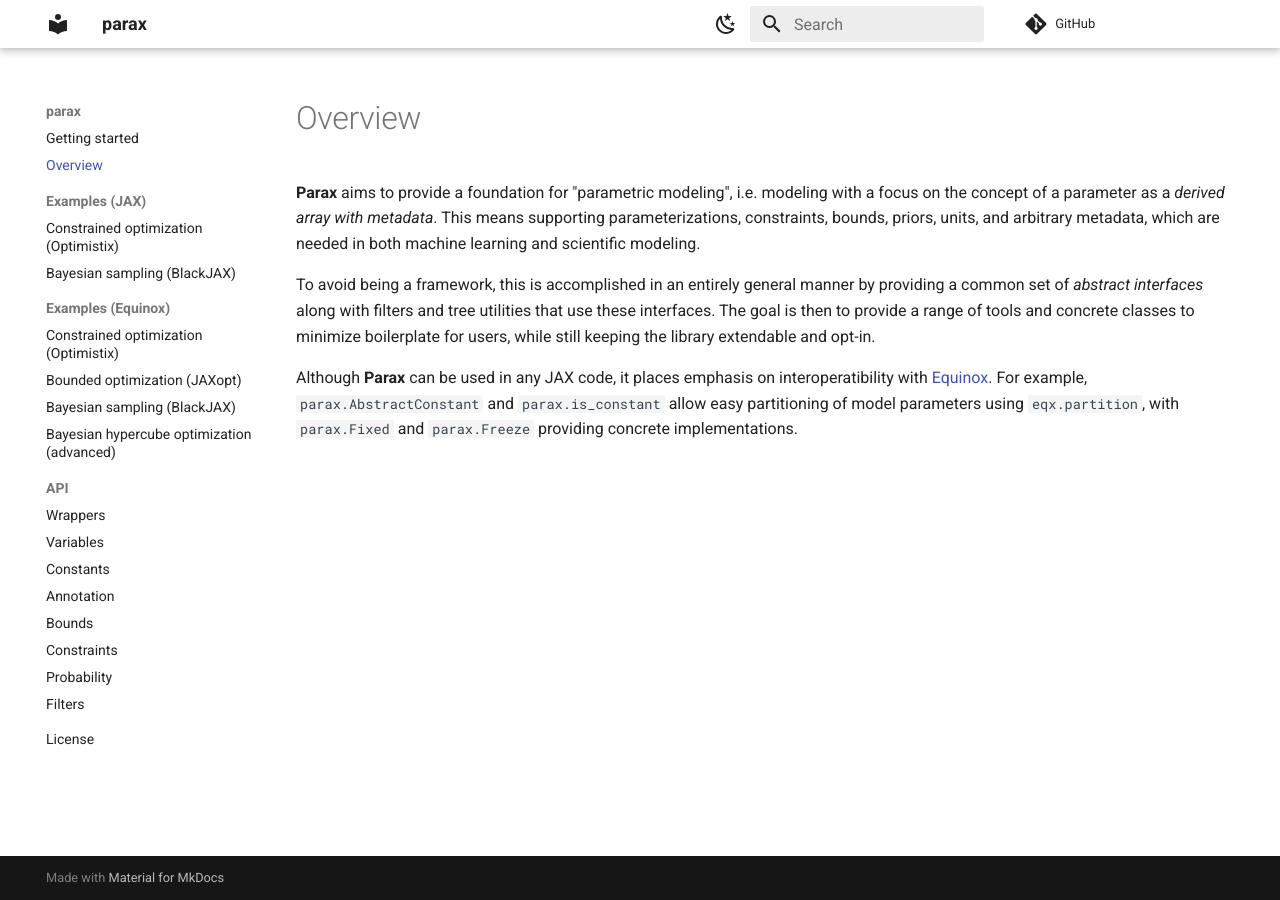
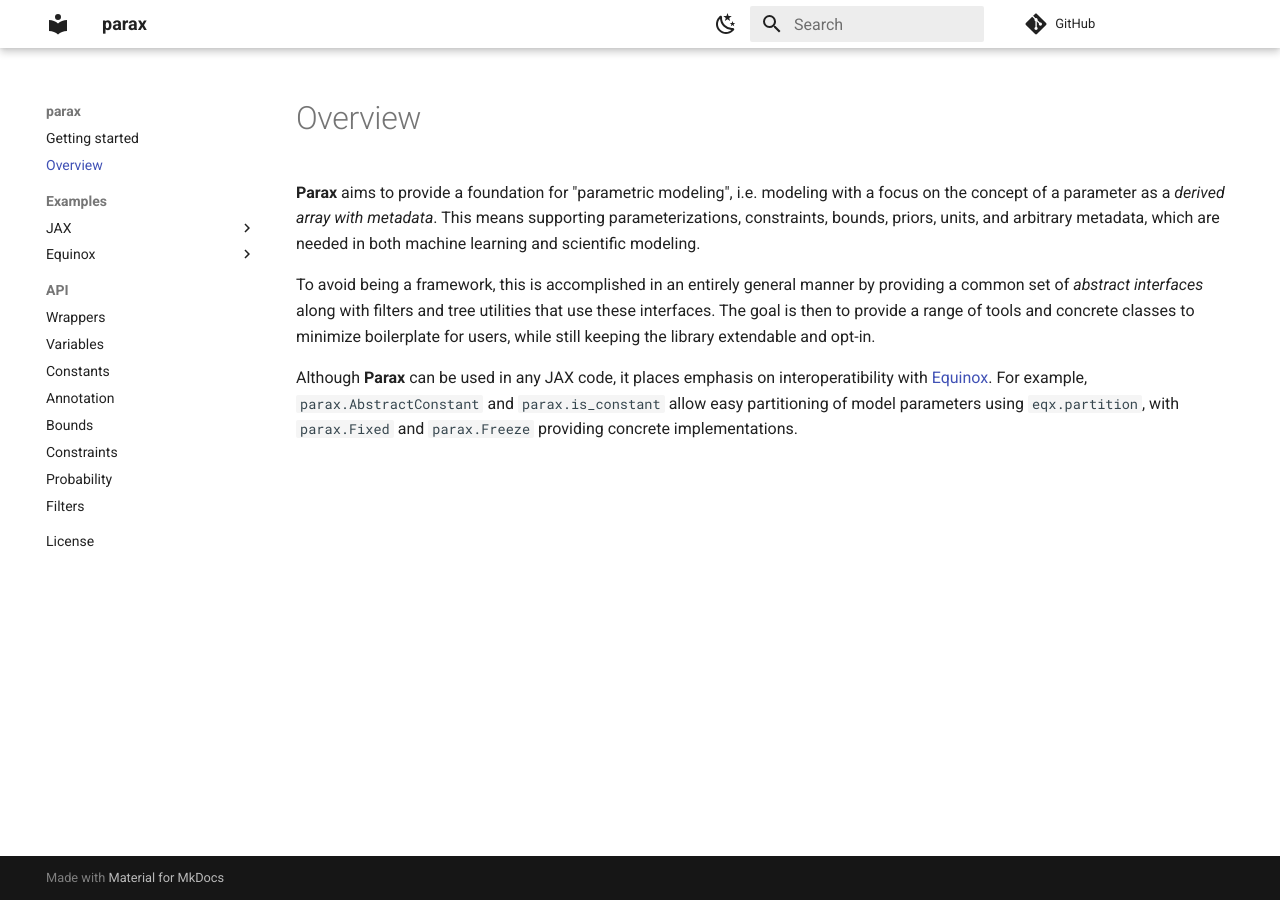
Before and after one commit to gvcallen/parax, an MkDocs documentation site: the page built from docs/overview.md, in a window 1280 px wide. Built offline with MkDocs 1.6.1 and Material for MkDocs 9.7.7, drawn with Linux system fonts in a browser that asks for light colours; comment, search, counter and statistics services are not loaded.

Commit message:
Added pure JAX examples

```diff
--- a/mkdocs.yml
+++ b/mkdocs.yml
@@ -50,14 +50,15 @@
 nav:
   - Getting started: index.md
   - Overview: overview.md
-  - Examples (JAX):
-    - Constrained optimization (Optimistix): examples/jax/constrained_optimization_optimistix.md
-    - Bayesian sampling (BlackJAX): examples/jax/bayesian_sampling_blackjax.md
-  - Examples (Equinox):
-    - Constrained optimization (Optimistix): examples/equinox/constrained_optimization_optimistix.md
-    - Bounded optimization (JAXopt): examples/equinox/bounded_optimization_jaxopt.md
-    - Bayesian sampling (BlackJAX): examples/equinox/bayesian_sampling_blackjax.md
-    - Bayesian hypercube optimization (advanced): examples/equinox/bayesian_hypercube_optimization.md
+  - Examples:
+    - JAX:
+      - Constrained optimization (Optimistix): examples/jax/constrained_optimization_optimistix.md
+      - Bayesian sampling (BlackJAX): examples/jax/bayesian_sampling_blackjax.md
+    - Equinox:
+      - Constrained optimization (Optimistix): examples/equinox/constrained_optimization_optimistix.md
+      - Bounded optimization (JAXopt): examples/equinox/bounded_optimization_jaxopt.md
+      - Bayesian sampling (BlackJAX): examples/equinox/bayesian_sampling_blackjax.md
+      - Bayesian hypercube optimization (advanced): examples/equinox/bayesian_hypercube_optimization.md
   - API:
     - Wrappers: api/wrappers.md
     - Variables: api/variables.md
```
